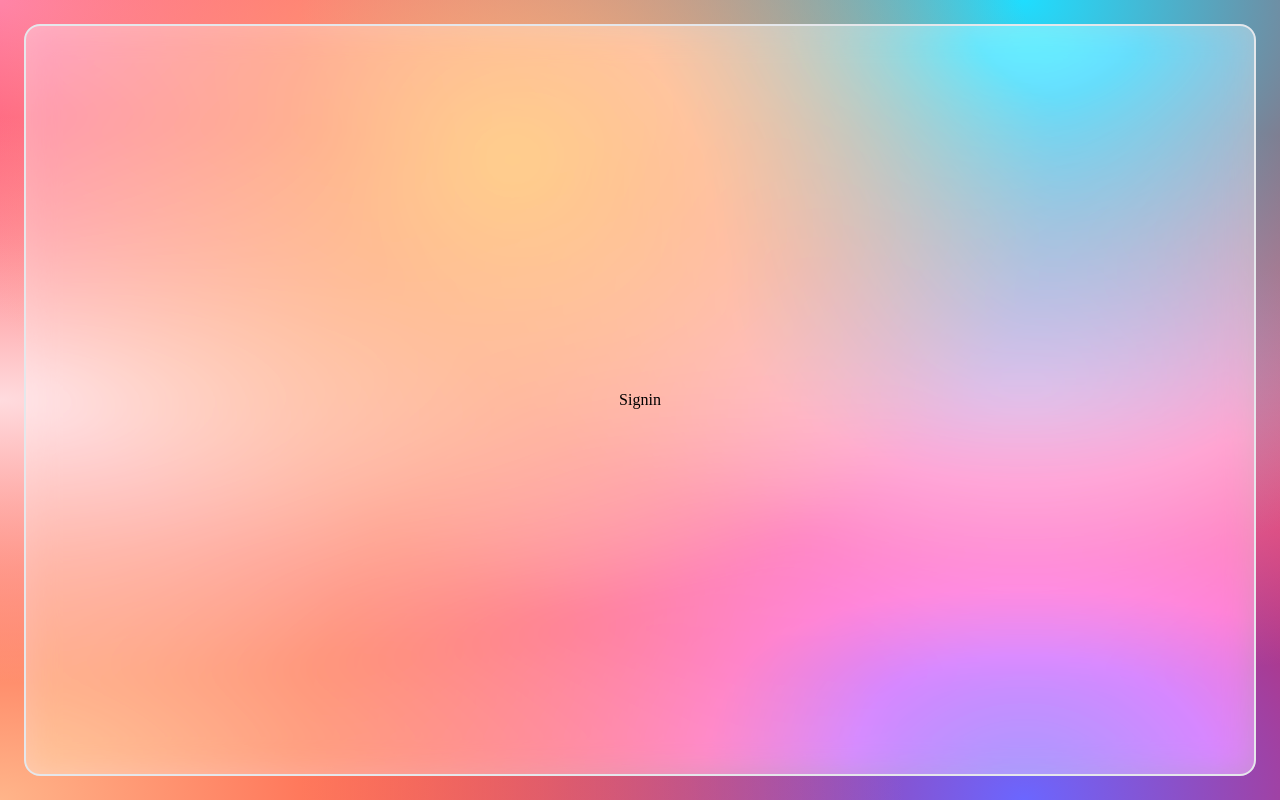
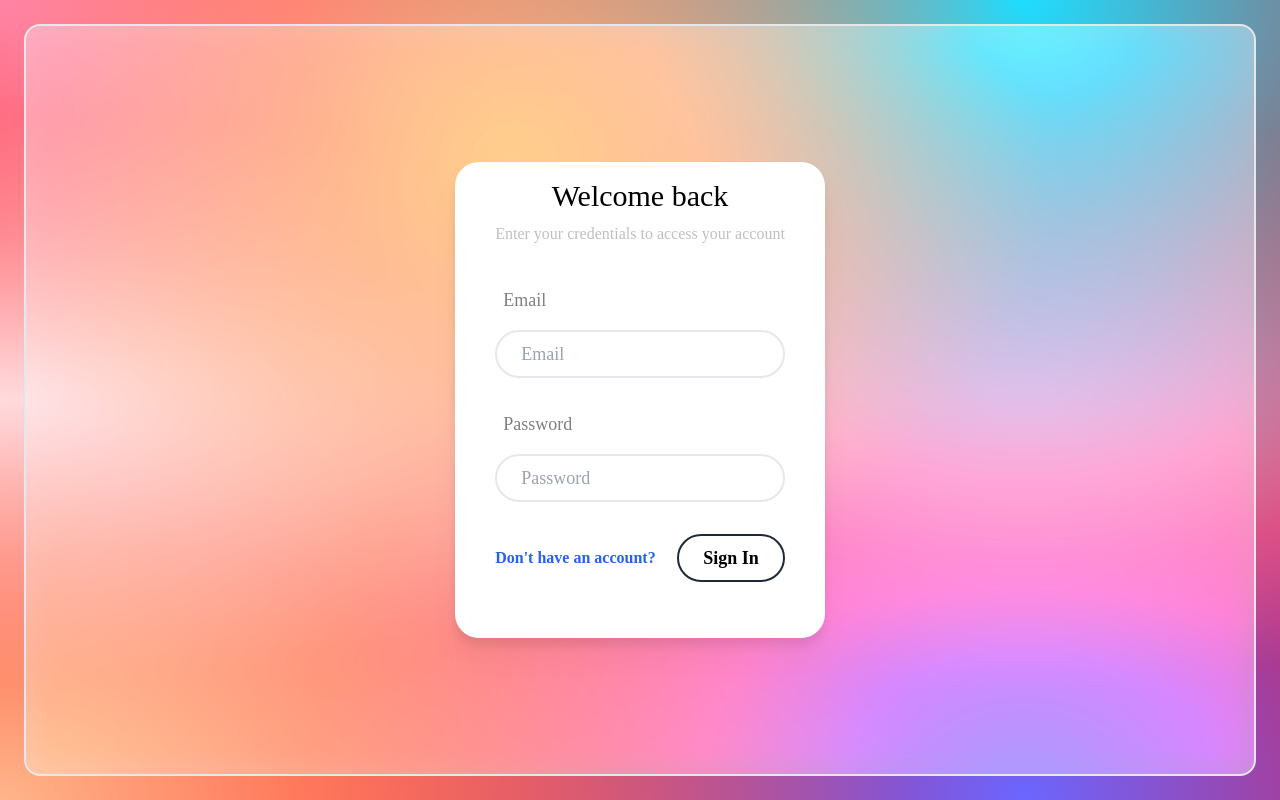
Before and after one commit to DrakeAlia/fullstack-nextjs-my-app, a Next.js app: page /signin in a window 1280 px wide. Built offline with nearby package versions, Linux system fonts and the light colour scheme.

Commit message:
AuthForm Pages

```diff
--- a/app/(auth)/register/page.tsx
+++ b/app/(auth)/register/page.tsx
@@ -0,0 +1,9 @@
+import Authform from "@component/components/Authform";
+
+export default function Register() {
+  return (
+    <div>
+      <Authform mode="register" />
+    </div>
+  );
+}
--- a/app/(auth)/signin/page.tsx
+++ b/app/(auth)/signin/page.tsx
@@ -1,3 +1,9 @@
+import Authform from "@component/components/Authform";
+
 export default function Signin() {
-  return <div>Signin</div>;
+  return (
+    <div>
+      <Authform mode="signin" />
+    </div>
+  );
 }
--- a/components/Authform.tsx
+++ b/components/Authform.tsx
@@ -9,7 +9,7 @@
 import { useCallback, useState } from "react";
 
 const registerContent = {
-  linkurl: "/signin",
+  linkUrl: "/signin",
   linkText: "Already have an account?",
   header: "Create a new account",
   subheader: "Just a few things to get started",
@@ -17,7 +17,7 @@
 };
 
 const signinContent = {
-  linkurl: "/register",
+  linkUrl: "/register",
   linkText: "Don't have an account?",
   header: "Welcome back",
   subheader: "Enter your credentials to access your account",
```
